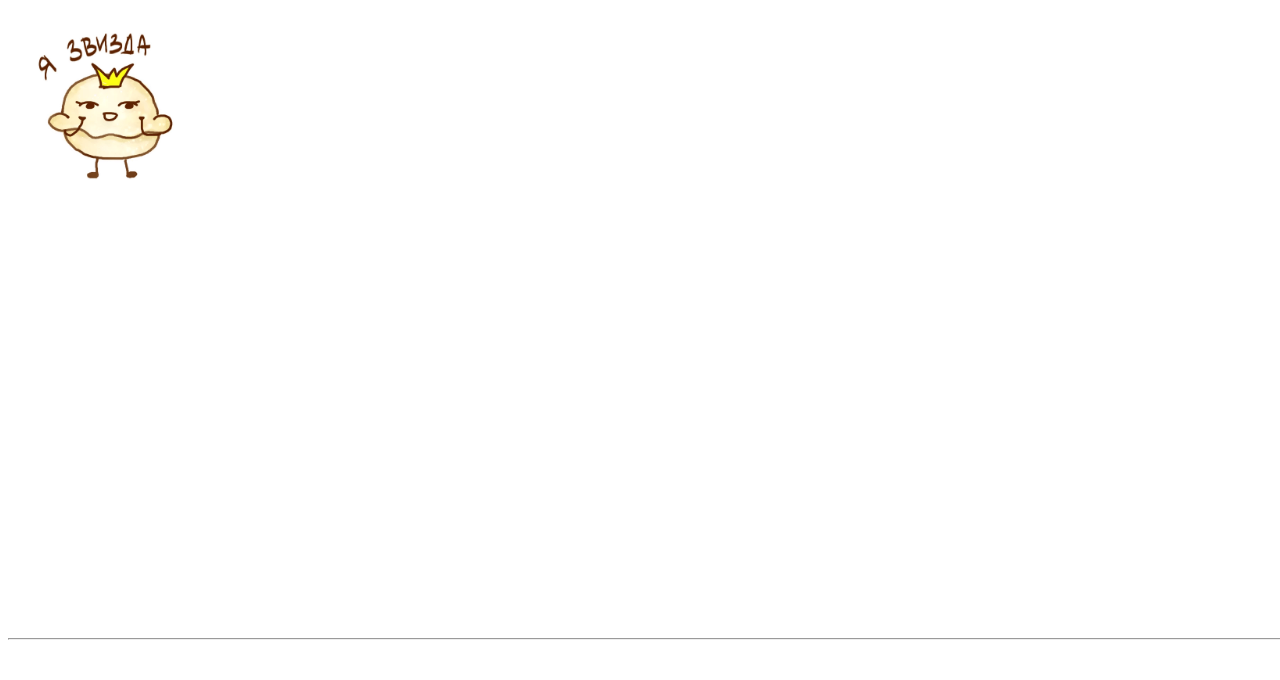
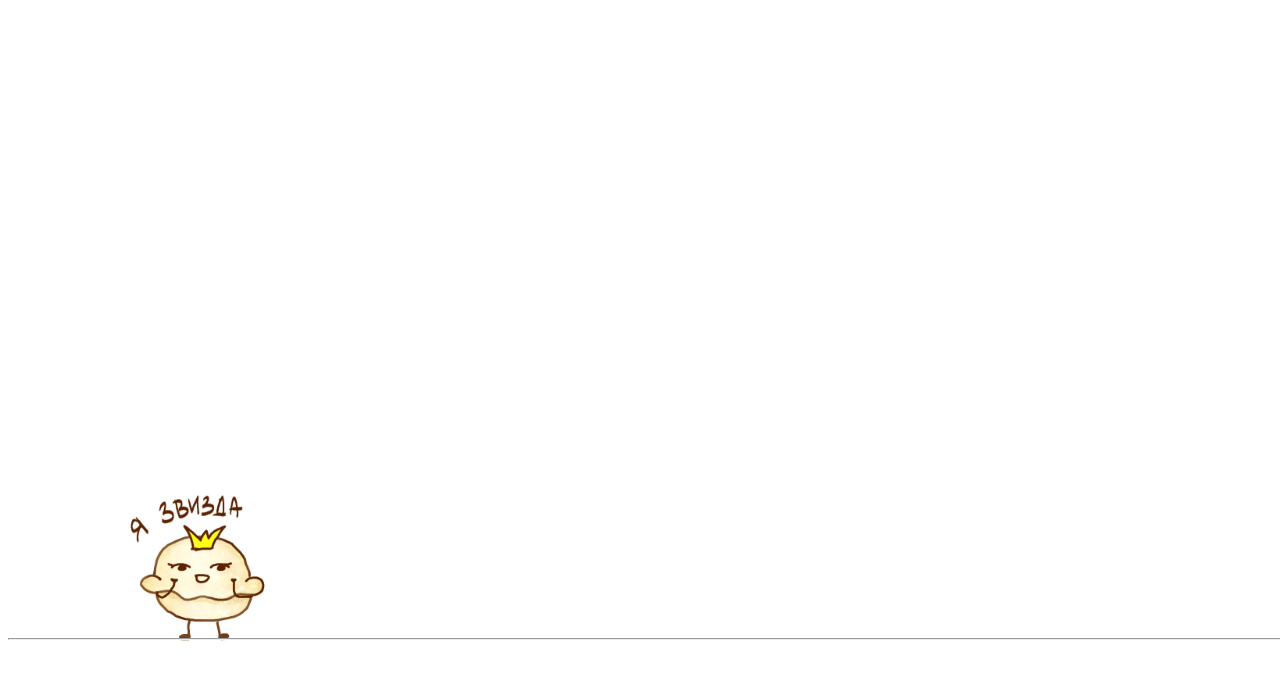
Before and after one commit to kisa-leta/pelmen, a plain HTML site: page index.html in a window 1280 px wide. Drawn offline with Linux system fonts and the light colour scheme.

Commit message:
vanya zastavil

```diff
--- a/index.html
+++ b/index.html
@@ -5,7 +5,7 @@
     <title>Kisa-game</title>
   </head>
   <body onload="docReady()" onkeydown="" onkeyup="" >
-    <img id="zvizda" src="/pelmen/zvizda.png" style="position:absolute;left:100; top:470;" width="200">
+    <img id="zvizda" src="/pelmen/zvizda.png" style="position:absolute;left:100px; top:470px;" width="200px">
     <hr style="position:absolute; top:630px;" width="100%">
     <script type="text/javascript" src="/pelmen/move.js"></script>
   </body>
```
